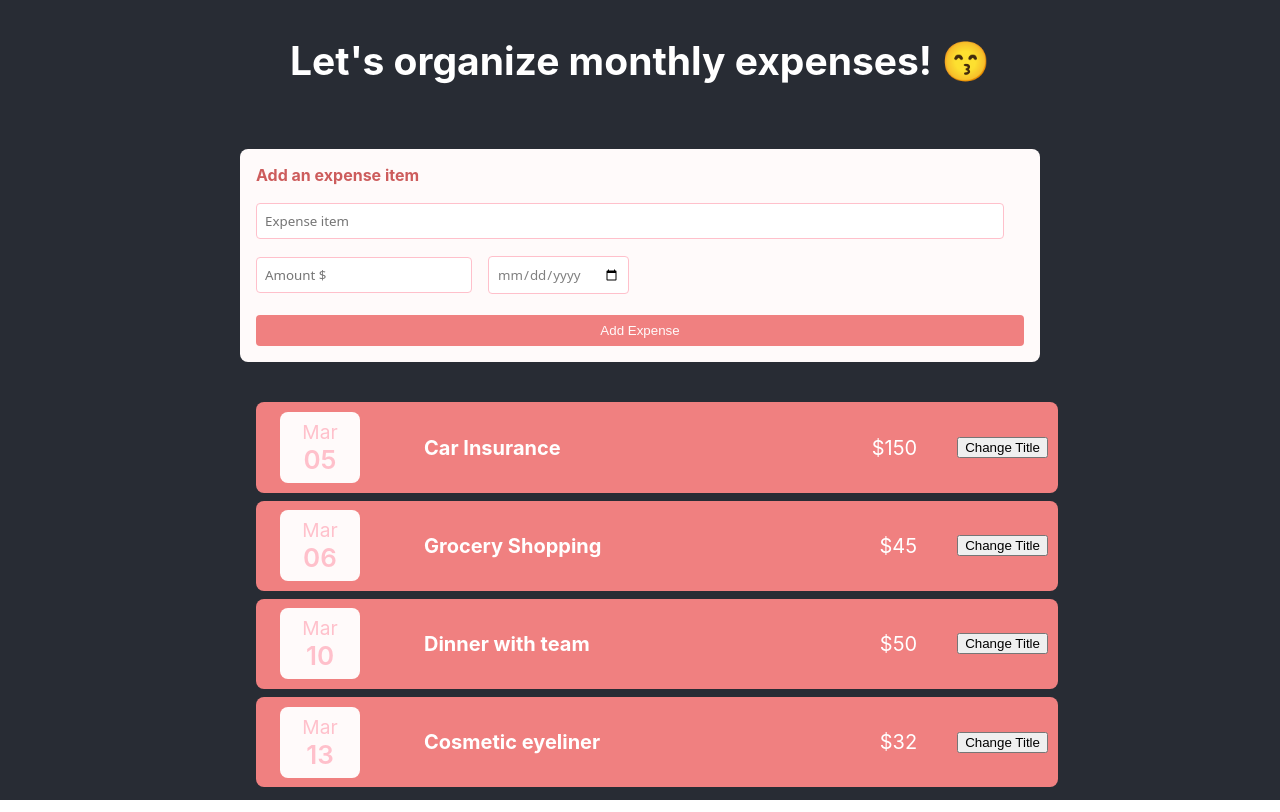
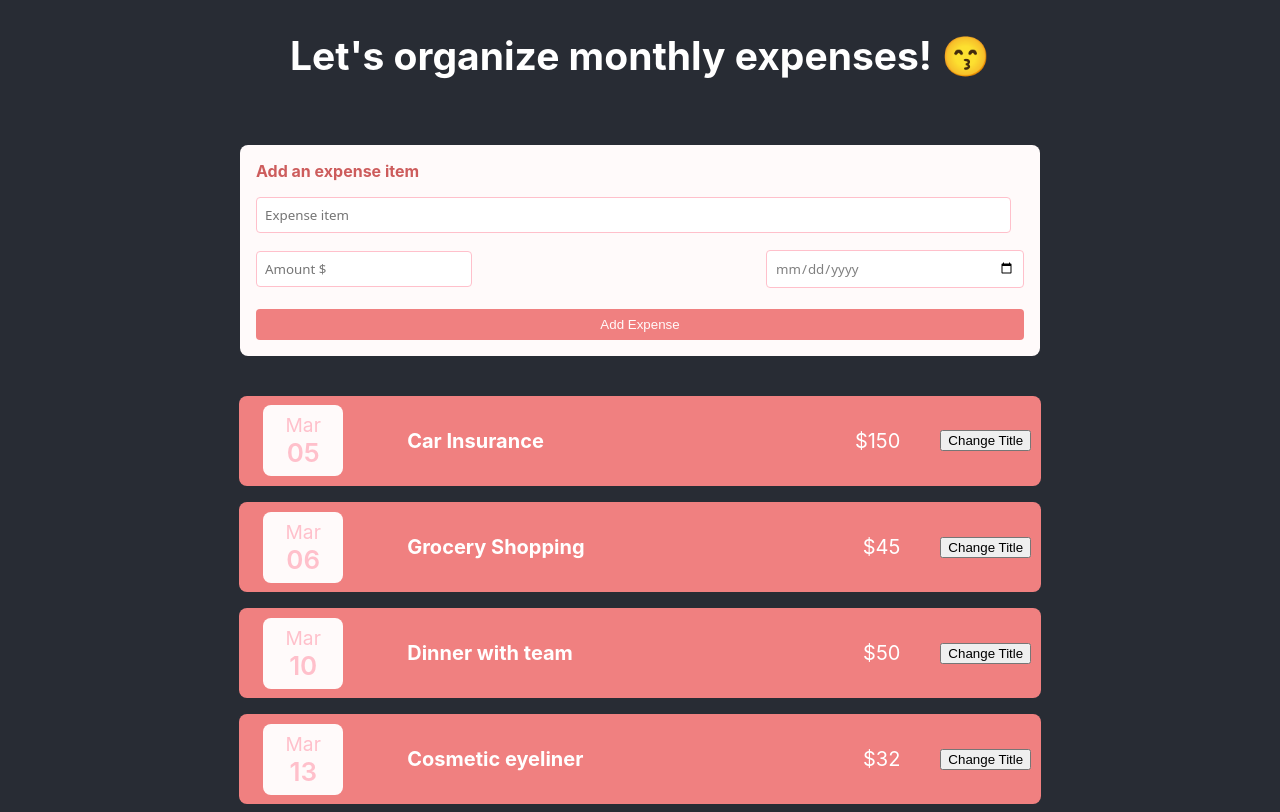
Before and after one commit to YvonneTou/expense-tracker, a React (Create React App) app: page / in a window 1280 px wide. Built offline with nearby package versions, Linux system fonts and the light colour scheme; the HTML template or start-up script is replaced by a standard one.

Commit message:
fix some form styling

```diff
--- a/src/components/Expenses/ExpenseItem.css
+++ b/src/components/Expenses/ExpenseItem.css
@@ -9,7 +9,7 @@
   margin: 0.5rem 0;
   background-color:lightcoral;
   color: pink;
-  width: 100%;
+  width: 60%;
 
 }
 
--- a/src/components/Expenses/Expenses.css
+++ b/src/components/Expenses/Expenses.css
@@ -1,3 +1,7 @@
 .expenses {
-  width: 60%;
+  display: flex;
+  flex-direction: column;
+  align-items: center;;
+  width: 100%;
+
 }
--- a/src/components/NewExpense/ExpenseForm.css
+++ b/src/components/NewExpense/ExpenseForm.css
@@ -9,7 +9,7 @@
 .new-expense__controls {
   /* display: flex; */
   /* flex-wrap: wrap; */
-  gap: 1rem;
+  /* gap: 1rem; */
   margin-bottom: 1rem;
   text-align: left;
 }
@@ -35,17 +35,19 @@
 
 .form-inline-input {
   display: flex;
-  justify-content:stretch;
+  flex-wrap: wrap;
+  justify-content: space-between;
   width: 100%;
   gap: 1rem;
 }
 
 .input-date input {
-  flex-grow: 1;
-  width: 100%;
+  /* flex-grow: 1; */
+  width: 15rem;
 }
 
 .expense-form-input__title {
-  width: 95%;
+  display: block;
+  width: 96%;
   margin-bottom: 1rem;
 }
```
